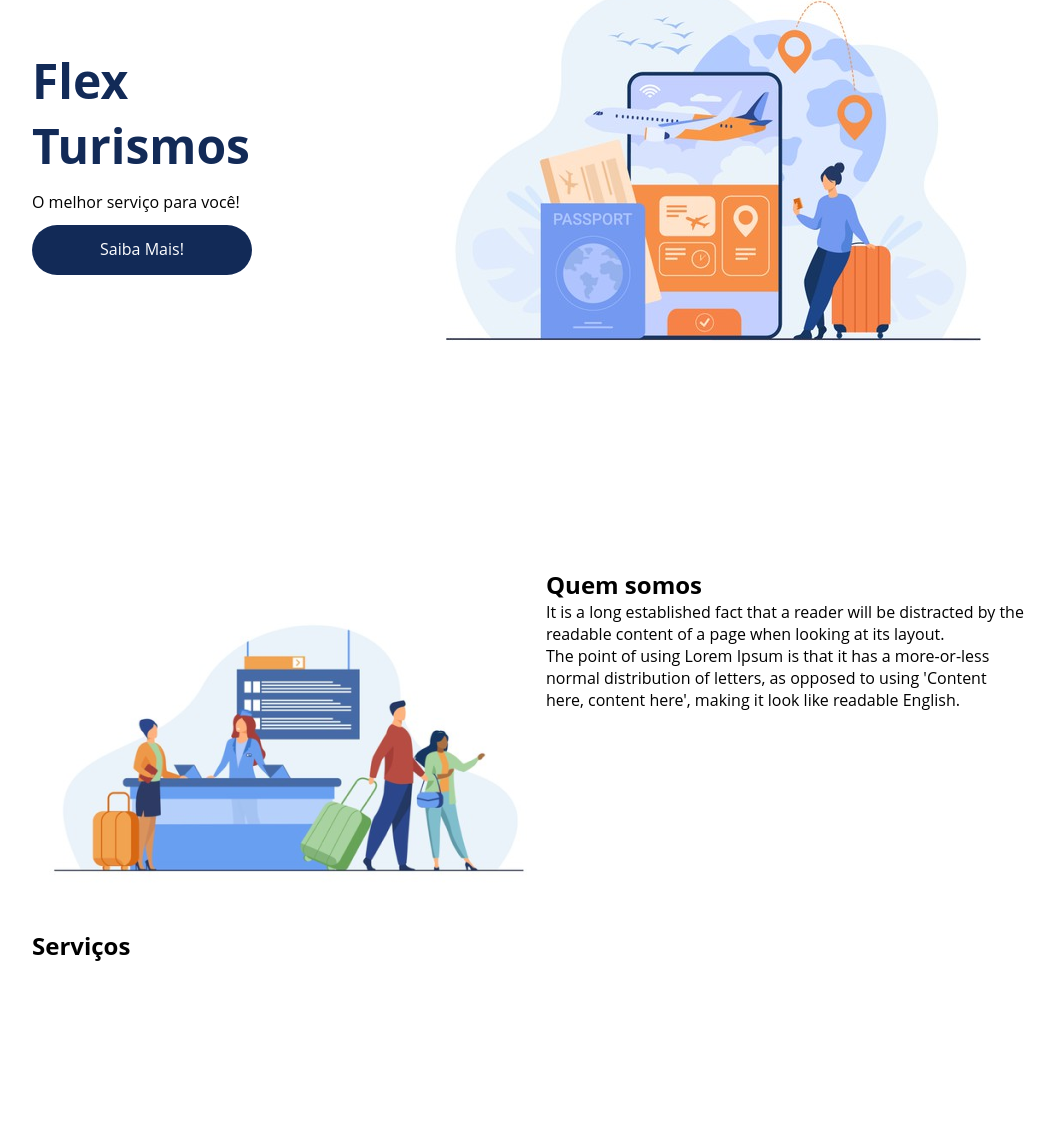
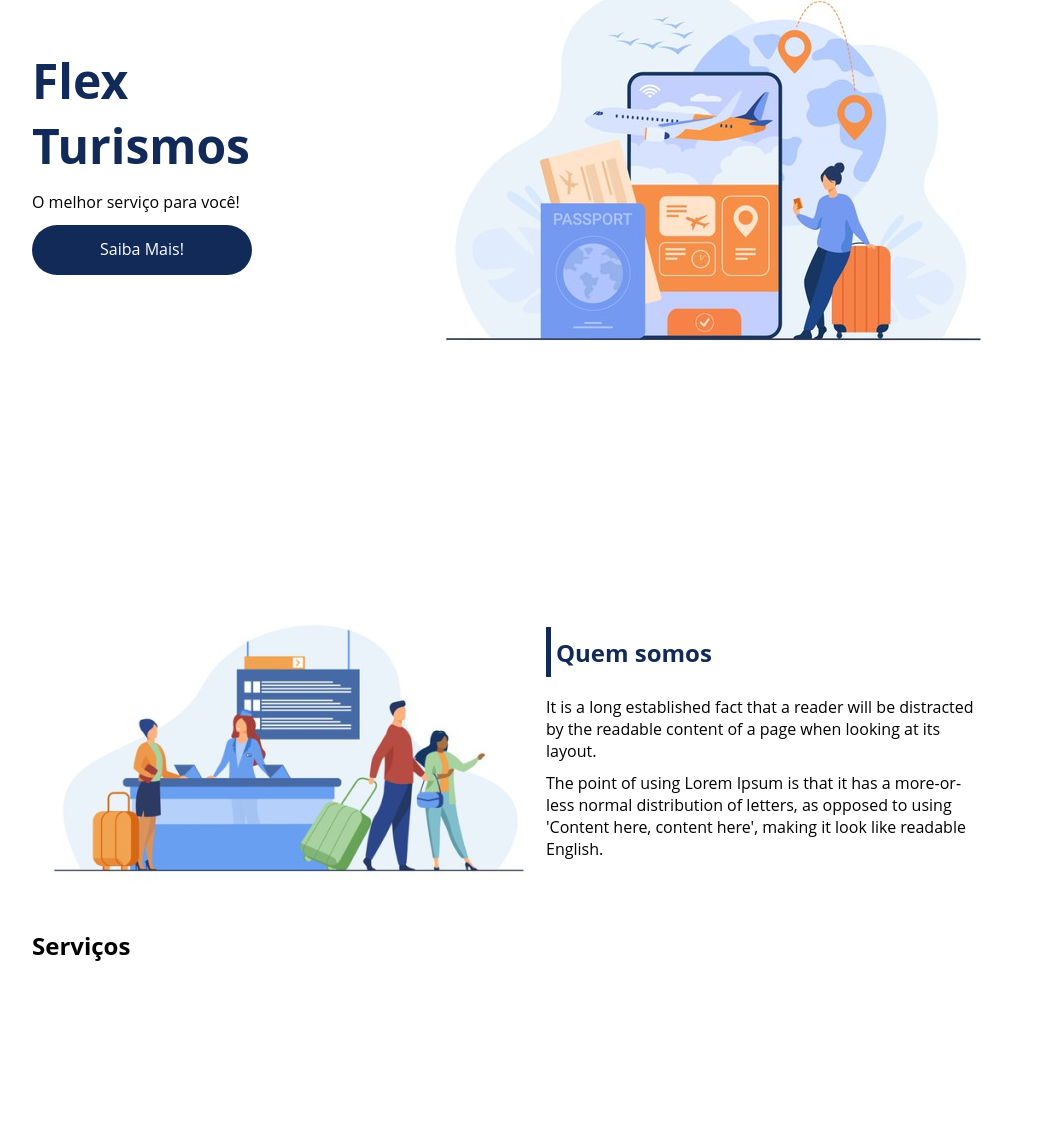
Before and after one commit to hanssell-the-fox/bootcamp-landing-page, a plain HTML site: page index.html in a window 1280 px wide. Shown: the part 332-1461 px from the top of the page, without its empty margins (112-1166 px from the left). Drawn offline with Linux system fonts and the light colour scheme.

Commit message:
modificação na seção quem somos

```diff
--- a/index.html
+++ b/index.html
@@ -35,11 +35,7 @@
       </div>
     </div>
 
-    <div class="flex-container">
-      <div>
-        <img src="./images/1-quem-somos.png" alt="balcão de atendimento" />
-      </div>
-
+    <div class="flex-container" id="we-are">
       <div>
         <h2>Quem somos</h2>
         <p>
@@ -51,6 +47,10 @@
           distribution of letters, as opposed to using 'Content here, content
           here', making it look like readable English.
         </p>
+      </div>
+
+      <div>
+        <img src="./images/1-quem-somos.png" alt="balcão de atendimento" />
       </div>
     </div>
 
--- a/style.css
+++ b/style.css
@@ -73,3 +73,31 @@ header .menu {
   line-height: 3.12rem;
   margin: .8rem 0;
 }
+
+#we-are {
+  flex-direction: row-reverse;
+  align-items: center;
+  justify-content: space-between;
+}
+
+#we-are h2 {
+  font: 32px;
+  color: #122a57;
+  display: flex;
+  margin-bottom: 1.15rem;
+  align-items: center;
+}
+
+#we-are h2::before {
+  content: "";
+  height: 3.12rem;
+  width: 0.31rem;
+  margin-right: 0.31rem;
+  background-color: #122a57;
+  position: relative;
+}
+
+#we-are p {
+  margin-bottom: 0.62rem;
+  width: 90%;
+}
```
